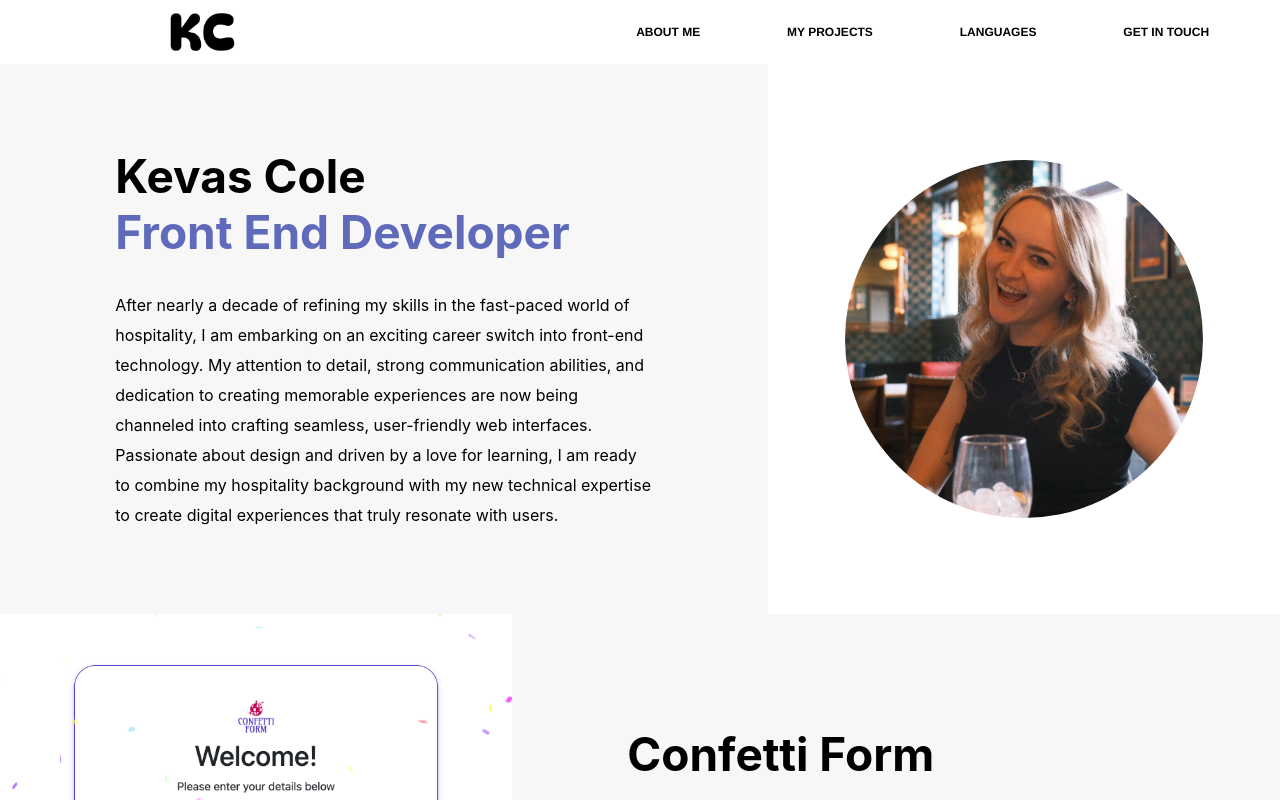
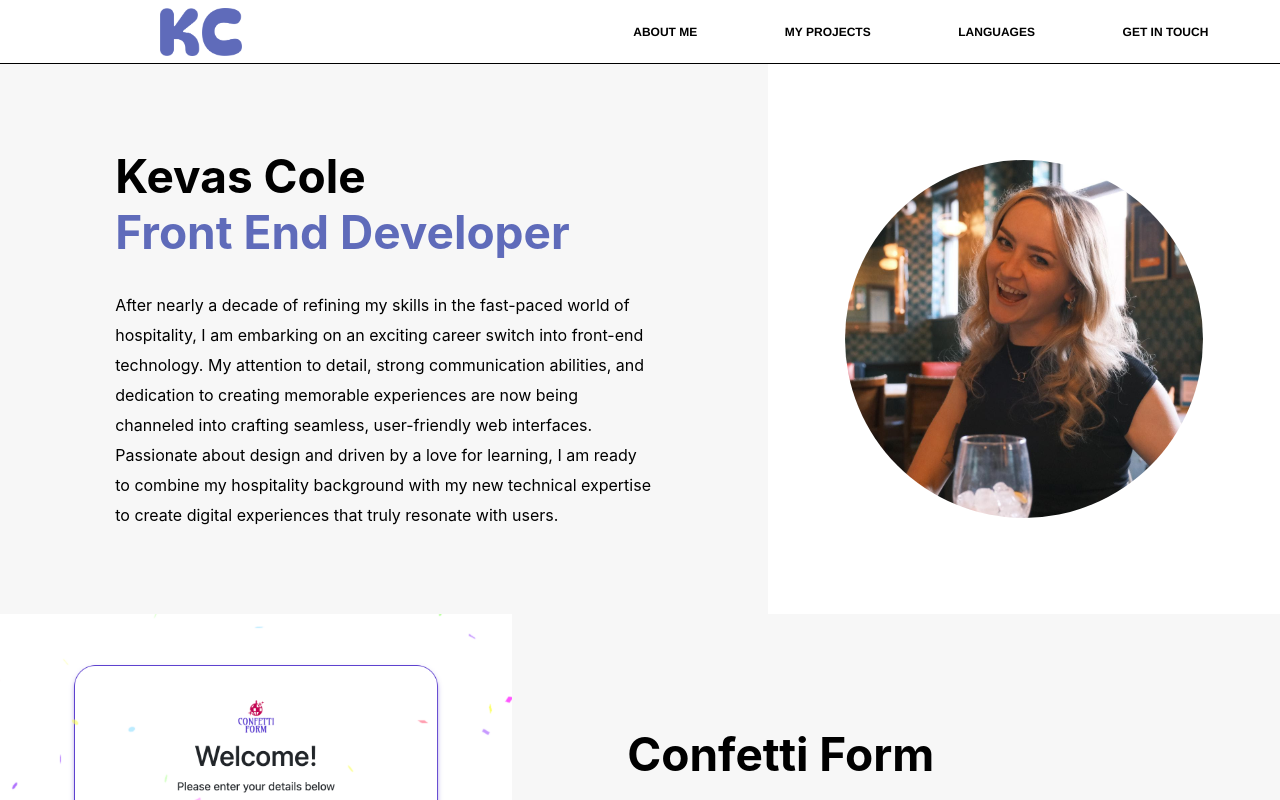
Before and after one commit to Kevasc/KCPortfolio, a React (Create React App) app in the folder my-app/: page / in a window 1280 px wide. Shown: the top 800 px of the page. Built offline with nearby package versions, Linux system fonts and the light colour scheme.

Commit message:
changed logo to the blue, added on:hover effect to the nav and added underline

```diff
--- a/my-app/src/components/Header.css
+++ b/my-app/src/components/Header.css
@@ -7,13 +7,14 @@
   top: 0;
   height: 4rem;
   z-index: 10;
+  border-bottom: 1px solid black;
 }
 
 .logo {
-  display: flex;
   background-size: cover;
-  height: 100%;
+  height: 3rem;
   margin-left: 10rem;
+  margin-top: 0.5rem;
 }
 
 .header-button {
@@ -21,6 +22,11 @@
   font-weight: 700;
   font-family: Source Sans Pro, Helvetica, Arial, Lucida, sans-serif;
   font-size: 12px;
+}
+
+.header-button:hover {
+  color: #5f6bba;
+  transition: 0.4s;
 }
 
 .header-button-container {
--- a/my-app/src/components/Header.jsx
+++ b/my-app/src/components/Header.jsx
@@ -1,6 +1,6 @@
 import React from "react";
 import "./Header.css";
-import logo from "../assets/kevaslogo.png";
+import logo from "../assets/kcbluelogo.png";
 const Header = () => {
   const scrollToSection = (id) => {
     document.getElementById(id).scrollIntoView({ behavior: "smooth" });
```
